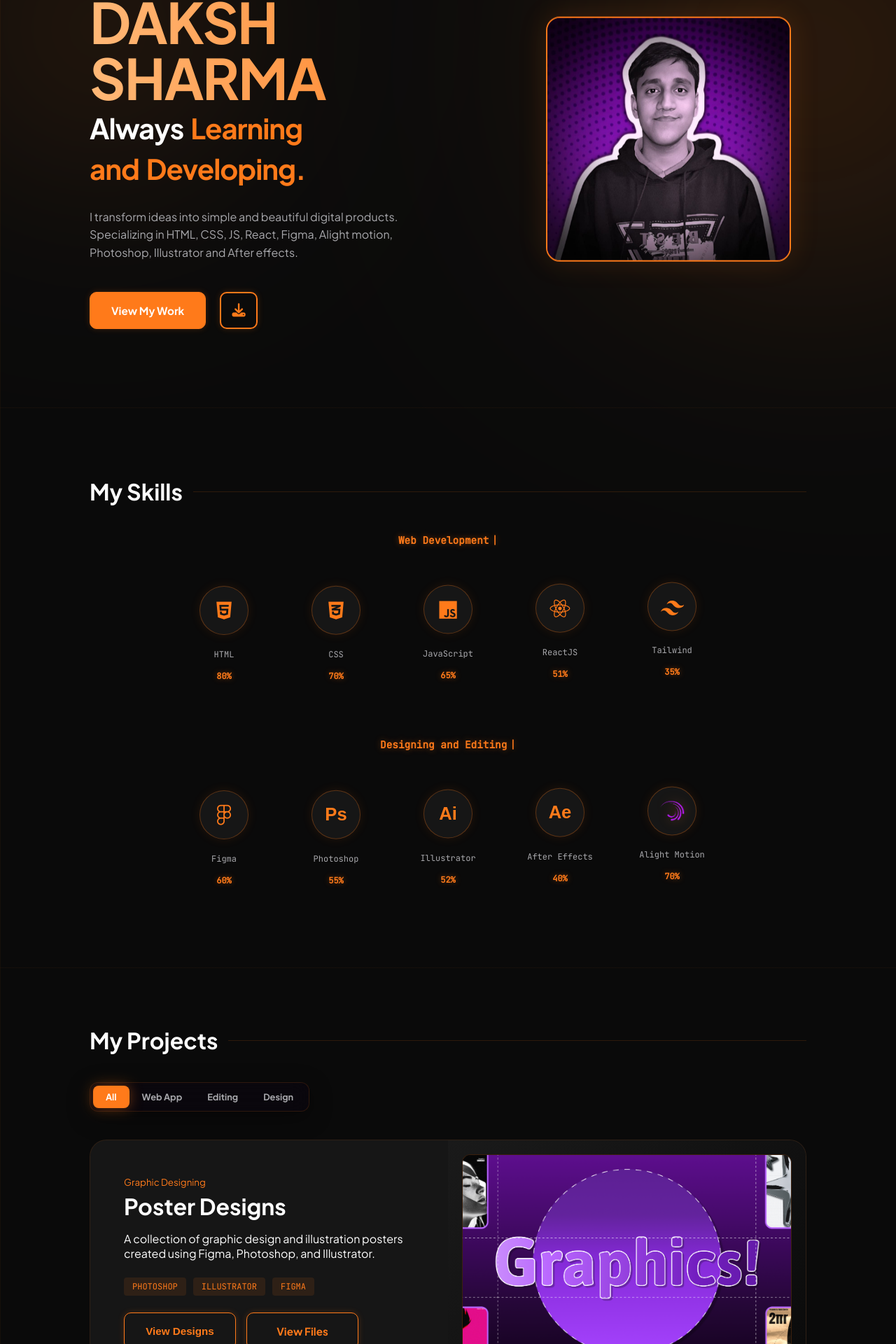
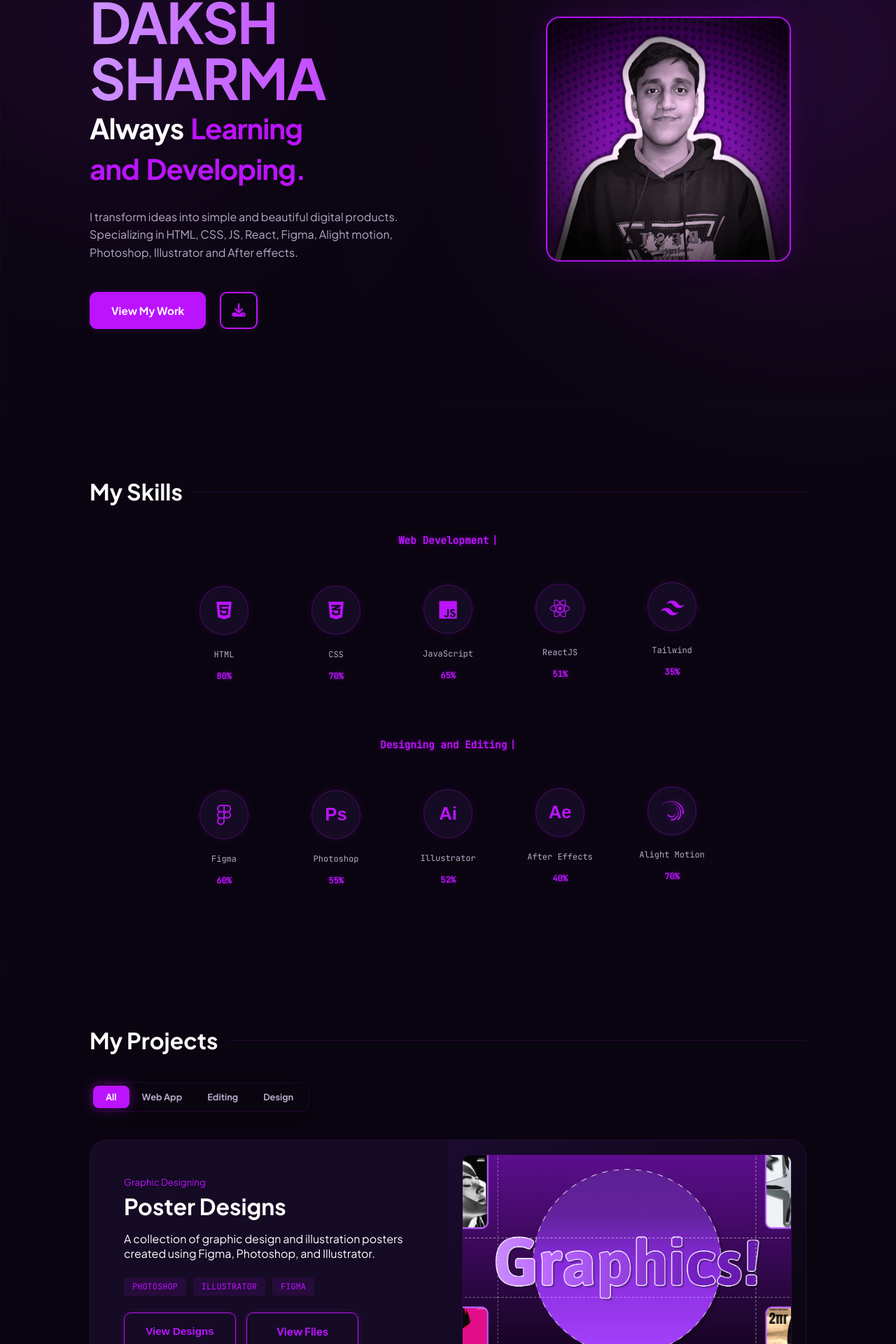
Before and after one commit to dakshsharma99ds/Daksh-Sharma-Portfolio, a React (Vite) app: page / in a window 1280 px wide. Shown: the part 218-2138 px from the top of the page at 70% size. Built offline with nearby package versions, Linux system fonts and the light colour scheme.

Commit message:
Update App.css

```diff
--- a/src/App.css
+++ b/src/App.css
@@ -1,11 +1,11 @@
 :root {
-    --bg: #0a0a0a;
-    --card-bg: #161616;
-    --accent: #ff7a1a;
-    --accent-glow: rgba(255, 122, 26, 0.4);
+    --bg: #0a0510;
+    --card-bg: #150b24;
+    --accent: #bc13fe;
+    --accent-glow: rgba(188, 19, 254, 0.4);
     --text-main: #ffffff;
-    --text-dim: #a8a8ac;
-    --grid-color: rgba(255, 122, 26, 0.05);
+    --text-dim: #b8a9c9;
+    --grid-color: rgba(188, 19, 254, 0.05);
     --scrollbar-width: 0px;
 }
 
@@ -192,7 +192,7 @@ nav {
     -webkit-backdrop-filter: blur(15px);
     padding: 6px;
     border-radius: 100px;
-    border: 1px solid rgba(255, 122, 26, 0.15);
+    border: 1px solid rgba(188, 19, 254, 0.15);
     box-shadow: 0 8px 32px 0 rgba(0, 0, 0, 0.4);
     pointer-events: auto;
 }
@@ -314,7 +314,7 @@ nav {
 
 .nav-bubble a:hover,
 .nav-bubble a.active {
-    background: rgba(255, 122, 26, 0.15);
+    background: rgba(188, 19, 254, 0.15);
     color: var(--accent);
     padding-left: 22px;
 }
@@ -341,7 +341,7 @@ nav {
 .name-gradient {
     font-size: clamp(2.5rem, 8vw, 5rem);
     font-weight: 700;
-    background: linear-gradient(to right, #ffb877, var(--accent));
+    background: linear-gradient(to right, #cd94ff, var(--accent));
     background-clip: text;
     -webkit-background-clip: text;
     -webkit-text-fill-color: transparent;
@@ -405,7 +405,7 @@ nav {
     will-change: transform, width;
     transition: width 0.5s cubic-bezier(0.16, 1, 0.3, 1), background 0.3s, box-shadow 0.3s, transform 0.1s;
     position: relative;
-    box-shadow: 0 0 10px rgba(255, 122, 26, 0.2);
+    box-shadow: 0 0 10px rgba(188, 19, 254, 0.2);
     flex-shrink: 0;
     z-index: 5;
     cursor: pointer;
@@ -460,7 +460,7 @@ nav {
     font-weight: 700;
     cursor: pointer;
     border: 1px solid var(--accent);
-    box-shadow: 0 0 10px rgba(255, 122, 26, 0.2);
+    box-shadow: 0 0 10px rgba(188, 19, 254, 0.2);
     font-size: 0.95rem;
     transition: all 1.5s cubic-bezier(0.16, 1, 0.3, 1), background 0.3s, color 0.3s, box-shadow 0.3s;
     text-align: center;
@@ -512,7 +512,7 @@ nav {
     background: var(--card-bg);
     position: relative;
     overflow: hidden;
-    box-shadow: 0 0 40px rgba(255, 122, 26, 0.15);
+    box-shadow: 0 0 40px rgba(188, 19, 254, 0.15);
     transition: box-shadow 0.5s ease, border-color 0.5s ease;
     cursor: pointer;
     z-index: 1;
@@ -526,7 +526,7 @@ nav {
 }
 
 .profile-box:hover {
-    border-color: #ff8c3c;
+    border-color: #c13cff;
     box-shadow: 0 20px 60px var(--accent-glow), 0 0 30px var(--accent);
     z-index: 10;
 }
@@ -581,7 +581,7 @@ nav {
     width: 70px;
     height: 70px;
     background: var(--card-bg);
-    border: 1px solid rgba(255, 122, 26, 0.3);
+    border: 1px solid rgba(188, 19, 254, 0.3);
     border-radius: 50%;
     display: flex;
     align-items: center;
@@ -589,7 +589,7 @@ nav {
     font-size: 1.8rem;
     color: var(--accent);
     transition: 0.3s;
-    box-shadow: 0 0 15px rgba(255, 122, 26, 0.1);
+    box-shadow: 0 0 15px rgba(188, 19, 254, 0.1);
 }
 
 .skill-circle img {
@@ -642,7 +642,7 @@ nav {
     -webkit-backdrop-filter: blur(15px);
     padding: 4px;
     border-radius: 12px;
-    border: 1px solid rgba(255, 122, 26, 0.15);
+    border: 1px solid rgba(188, 19, 254, 0.15);
     box-shadow: 0 8px 32px 0 rgba(0, 0, 0, 0.4);
     margin-bottom: 2.5rem;
 }
@@ -697,13 +697,13 @@ nav {
 .section-title::after {
     content: "";
     height: 1px;
-    background: rgba(255, 122, 26, 0.15);
+    background: rgba(188, 19, 254, 0.15);
     flex-grow: 1;
 }
 
 .project-card {
     background: var(--card-bg);
-    border: 1px solid rgba(255, 122, 26, 0.1);
+    border: 1px solid rgba(188, 19, 254, 0.1);
     border-radius: 24px;
     display: grid;
     grid-template-columns: 1fr 1fr;
@@ -720,7 +720,7 @@ nav {
 
 .project-card:hover {
     border-color: var(--accent);
-    box-shadow: 0 20px 40px rgba(0, 0, 0, 0.6), 0 0 30px rgba(255, 122, 26, 0.1);
+    box-shadow: 0 20px 40px rgba(0, 0, 0, 0.6), 0 0 30px rgba(188, 19, 254, 0.1);
 }
 
 .project-content { padding: 3rem; }
@@ -728,7 +728,7 @@ nav {
 .tech-stack { display: flex; flex-wrap: wrap; gap: 10px; margin: 1.5rem 0; }
 
 .tech-stack small {
-    background: rgba(255, 122, 26, 0.1);
+    background: rgba(188, 19, 254, 0.1);
     padding: 5px 12px;
     border-radius: 4px;
     font-family: 'JetBrains Mono', monospace;
@@ -743,7 +743,7 @@ nav {
 
 
 .project-image {
-    background: linear-gradient(135deg, #1a1a1a 0%, #0a0a0a 100%);
+    background: linear-gradient(135deg, #1a0b2e 0%, #0a0510 100%);
     display: flex;
     align-items: center;
     justify-content: center;
@@ -753,8 +753,8 @@ nav {
 .wlinks-img-box {
     width: 100%;
     height: 100%;
-    background: #0a0a0a;
-    border: 1px solid rgba(255, 122, 26, 0.2);
+    background: #0a0510;
+    border: 1px solid rgba(188, 19, 254, 0.2);
     border-radius: 12px;
     overflow: hidden;
 }
@@ -795,7 +795,7 @@ nav {
 .learning-card {
     width: 320px;
     background: var(--card-bg);
-    border: 1px solid rgba(255, 122, 26, 0.1);
+    border: 1px solid rgba(188, 19, 254, 0.1);
     border-radius: 20px;
     overflow: hidden;
     transition: 0.3s;
@@ -815,8 +815,8 @@ nav {
 .cert-img-box {
     width: 100%;
     height: 180px;
-    background: #060606;
-    border-bottom: 1px solid rgba(255, 122, 26, 0.05);
+    background: #07030a;
+    border-bottom: 1px solid rgba(188, 19, 254, 0.05);
     overflow: hidden;
 }
 
@@ -844,7 +844,7 @@ nav {
 .dot {
     width: 10px;
     height: 10px;
-    background: rgba(255, 122, 26, 0.2);
+    background: rgba(188, 19, 254, 0.2);
     border-radius: 50%;
     transition: 0.4s ease;
     cursor: pointer;
@@ -938,7 +938,7 @@ nav {
 
 .modal-close:hover {
     background: #ffffff;
-    color: var(--accent);
+    color: #d300f4;
     transform: rotate(90deg);
 }
 
@@ -948,8 +948,8 @@ nav {
 
 #contact {
     padding: 100px 10% 60px;
-    background: #060606;
-    border-top: 1px solid rgba(255, 122, 26, 0.1);
+    background: #07030a;
+    border-top: 1px solid rgba(188, 19, 254, 0.1);
 }
 
 .contact-grid { display: grid; grid-template-columns: 1fr 1fr; gap: 40px; }
@@ -1045,7 +1045,7 @@ nav {
         background: var(--bg);
     }
     ::-webkit-scrollbar-thumb {
-        background: linear-gradient(to bottom, #7a3d00 0%, var(--accent) 50%, #b35900 100%);
+        background: linear-gradient(to bottom, #6600a1 0%, var(--accent) 50%, #9f34a7 100%);
         border-radius: 20px;
         border: 3px solid var(--bg);
     }
@@ -1065,7 +1065,7 @@ nav {
         background: rgba(10, 5, 16, 0.4);
         backdrop-filter: blur(12px);
         -webkit-backdrop-filter: blur(12px);
-        border-bottom: 1px solid rgba(255, 122, 26, 0.1);
+        border-bottom: 1px solid rgba(188, 19, 254, 0.1);
         left: 0;
         right: 0;
     }
@@ -1138,7 +1138,7 @@ nav {
 
     .wlinks-img-box {
         border-radius: 12px;
-        background: #141414;
+        background: #11081d;
         display: flex;
         align-items: center;
         justify-content: center;
@@ -1355,7 +1355,7 @@ section {
 
 .video-play-btn.hoverable:hover {
     background: #ffffff;
-    color: var(--accent);
+    color: #d300f4;
     transform: scale(1.1);
 }
 
@@ -1372,7 +1372,7 @@ section {
 
 .replay-btn:hover {
     background: #ffffff;
-    color: var(--accent);
+    color: #d300f4;
     transform: scale(1.1);
 }
 
@@ -1465,7 +1465,7 @@ section {
 
 .graphic-icon-btn:hover {
     background: #ffffff;
-    color: var(--accent);
+    color: #d300f4;
 }
 
 .graphic-close-btn:hover {
```
